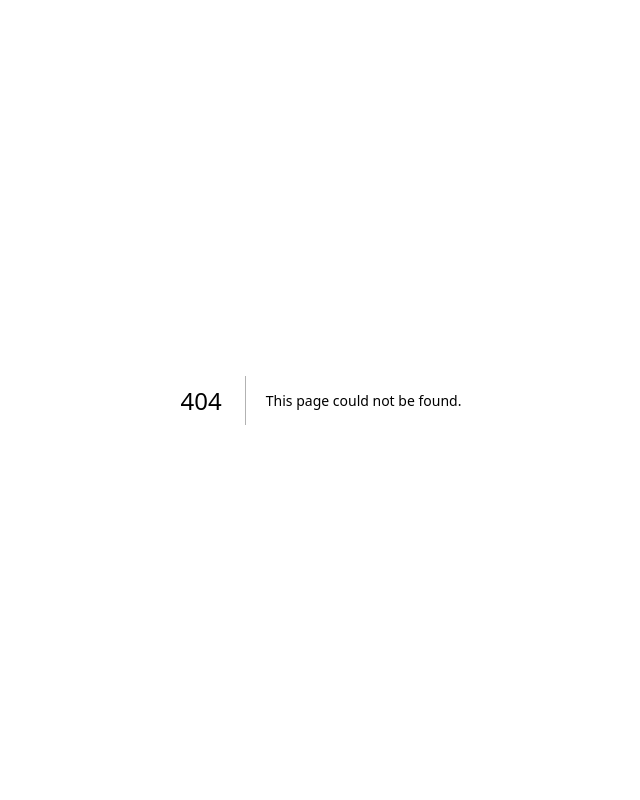
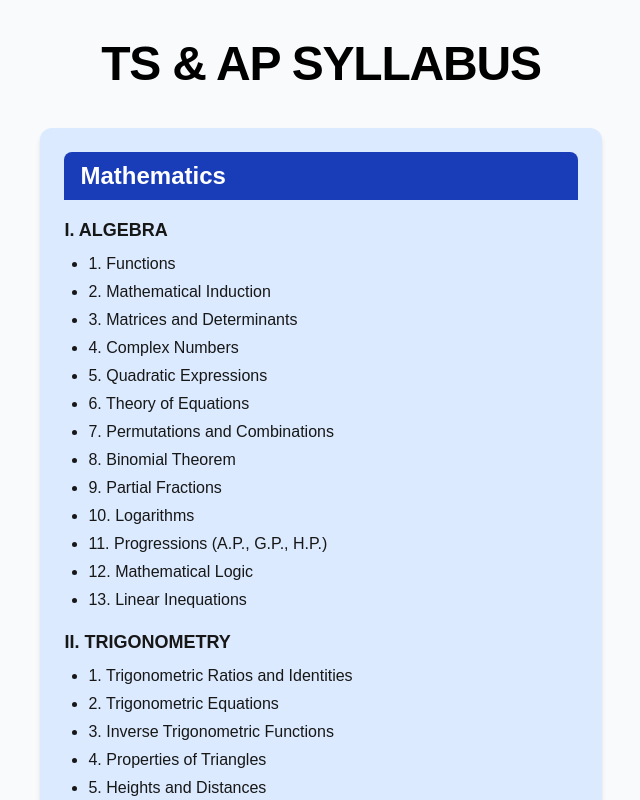
Before and after one commit to vikasjakkula/recall, a Next.js app: page /syllabus in a window 1280 px wide. Before the commit this address had no page. Shown: the top 800 px of the page, without its empty margins (319-959 px from the left). Built offline with nearby package versions, Linux system fonts and the light colour scheme.

Commit message:
all fixed

```diff
--- a/app/globals.css
+++ b/app/globals.css
@@ -33,3 +33,19 @@ body {
   color: var(--foreground);
   font-family: Arial, Helvetica, sans-serif;
 }
+
+/* Syllabus page custom styles */
+@media (max-width: 768px) {
+  .syllabus-card {
+    padding: 1rem !important;
+  }
+}
+
+.syllabus-card ul {
+  margin-bottom: 0.5rem;
+}
+
+.syllabus-card li {
+  font-size: 1rem;
+  line-height: 1.5;
+}
--- a/app/page.tsx
+++ b/app/page.tsx
@@ -113,7 +113,7 @@ export default function Home() {
         <nav className="hidden md:flex items-center gap-8">
           <a href="#features" className="text-gray-600 hover:text-blue-600">Features</a>
           <a href="#test-series" className="text-gray-600 hover:text-blue-600">Test Series</a>
-          <a href="#syllabus" className="text-gray-600 hover:text-blue-600">Syllabus</a>
+          <Link href="/syllabus" className="text-gray-600 hover:text-blue-600">Syllabus</Link>
           <a href="#marks-vs-rank" className="text-gray-600 hover:text-blue-600">Cutoff's</a>
           <a href="#pricing" className="text-gray-600 hover:text-blue-600">Pricing</a>
           <Link href="/recall" className="bg-blue-600 text-white px-4 py-2 rounded-md hover:bg-blue-700 transition">Recall</Link>
--- /dev/null
+++ b/app/syllabus/layout.tsx
@@ -0,0 +1,9 @@
+import React from "react";
+
+export default function SyllabusLayout({ children }: { children: React.ReactNode }) {
+  return (
+    <section className="w-full min-h-screen flex flex-col items-center justify-start bg-gray-50">
+      {children}
+    </section>
+  );
+}
--- /dev/null
+++ b/app/syllabus/page.tsx
@@ -0,0 +1,219 @@
+"use client";
+import React from "react";
+
+const mathTopics = [
+  {
+    title: "I. ALGEBRA",
+    topics: [
+      "1. Functions",
+      "2. Mathematical Induction",
+      "3. Matrices and Determinants",
+      "4. Complex Numbers",
+      "5. Quadratic Expressions",
+      "6. Theory of Equations",
+      "7. Permutations and Combinations",
+      "8. Binomial Theorem",
+      "9. Partial Fractions",
+      "10. Logarithms",
+      "11. Progressions (A.P., G.P., H.P.)",
+      "12. Mathematical Logic",
+      "13. Linear Inequations"
+    ]
+  },
+  {
+    title: "II. TRIGONOMETRY",
+    topics: [
+      "1. Trigonometric Ratios and Identities",
+      "2. Trigonometric Equations",
+      "3. Inverse Trigonometric Functions",
+      "4. Properties of Triangles",
+      "5. Heights and Distances",
+      "6. Hyperbolic Functions"
+    ]
+  },
+  {
+    title: "III. VECTOR ALGEBRA",
+    topics: [
+      "1. Addition of Vectors",
+      "2. Product of Vectors"
+    ]
+  },
+  {
+    title: "IV. GEOMETRY",
+    topics: [
+      "1. Locus",
+      "2. Transformation of Axes",
+      "3. Straight Lines",
+      "4. Pair of Straight Lines",
+      "5. Circles",
+      "6. System of Circles",
+      "7. Parabola",
+      "8. Ellipse",
+      "9. Hyperbola",
+      "10. Three Dimensional Coordinates",
+      "11. Direction Cosines and Ratios",
+      "12. Plane",
+      "13. Straight Line in 3D",
+      "14. Sphere"
+    ]
+  },
+  {
+    title: "V. CALCULUS",
+    topics: [
+      "1. Limits and Continuity",
+      "2. Differentiation",
+      "3. Applications of Derivatives",
+      "4. Integration",
+      "5. Definite Integrals",
+      "6. Differential Equations"
+    ]
+  }
+];
+
+const physicsTopics = [
+  {
+    title: "I. PHYSICAL WORLD",
+    topics: [
+      "1. Units and Measurements",
+      "2. Motion in a Straight Line",
+      "3. Motion in a Plane",
+      "4. Laws of Motion",
+      "5. Work, Energy and Power",
+      "6. Systems of Particles and Rotational Motion",
+      "7. Oscillations",
+      "8. Gravitation",
+      "9. Mechanical Properties of Solids",
+      "10. Mechanical Properties of Fluids",
+      "11. Thermal Properties of Matter",
+      "12. Thermodynamics",
+      "13. Kinetic Theory",
+      "14. Waves"
+    ]
+  },
+  {
+    title: "II. ELECTRICITY AND MAGNETISM",
+    topics: [
+      "1. Electric Charges and Fields",
+      "2. Electrostatic Potential and Capacitance",
+      "3. Current Electricity",
+      "4. Moving Charges and Magnetism",
+      "5. Magnetism and Matter",
+      "6. Electromagnetic Induction",
+      "7. Alternating Current",
+      "8. Electromagnetic Waves"
+    ]
+  },
+  {
+    title: "III. OPTICS AND MODERN PHYSICS",
+    topics: [
+      "1. Ray Optics and Optical Instruments",
+      "2. Wave Optics",
+      "3. Dual Nature of Radiation and Matter",
+      "4. Atoms",
+      "5. Nuclei",
+      "6. Semiconductor Electronics: Materials, Devices and Simple Circuits"
+    ]
+  }
+];
+
+const chemistryTopics = [
+  {
+    title: "I. PHYSICAL CHEMISTRY",
+    topics: [
+      "1. Atomic Structure",
+      "2. Classification of Elements and Periodicity in Properties",
+      "3. Chemical Bonding and Molecular Structure",
+      "4. States of Matter: Gases and Liquids",
+      "5. Stoichiometry",
+      "6. Thermodynamics",
+      "7. Chemical Equilibrium and Acids-Bases",
+      "8. Solid State",
+      "9. Solutions",
+      "10. Electrochemistry",
+      "11. Chemical Kinetics",
+      "12. Surface Chemistry"
+    ]
+  },
+  {
+    title: "II. INORGANIC CHEMISTRY",
+    topics: [
+      "1. Hydrogen and its Compounds",
+      "2. s-Block Elements (Alkali and Alkaline Earth Metals)",
+      "3. p-Block Elements",
+      "4. d and f Block Elements",
+      "5. Coordination Compounds",
+      "6. Environmental Chemistry"
+    ]
+  },
+  {
+    title: "III. ORGANIC CHEMISTRY",
+    topics: [
+      "1. General Principles of Organic Chemistry",
+      "2. Hydrocarbons",
+      "3. Haloalkanes and Haloarenes",
+      "4. Alcohols, Phenols and Ethers",
+      "5. Aldehydes, Ketones and Carboxylic Acids",
+      "6. Organic Compounds containing Nitrogen",
+      "7. Polymers",
+      "8. Biomolecules",
+      "9. Chemistry in Everyday Life"
+    ]
+  }
+];
+
+const cardStyles = {
+  math: {
+    bg: "bg-blue-100",
+    header: "bg-blue-800 text-white"
+  },
+  physics: {
+    bg: "bg-yellow-100",
+    header: "bg-yellow-800 text-white"
+  },
+  chemistry: {
+    bg: "bg-green-100",
+    header: "bg-green-800 text-white"
+  }
+};
+
+type SyllabusSection = {
+  title: string;
+  topics: string[];
+};
+
+type SyllabusCardProps = {
+  subject: string;
+  topics: SyllabusSection[];
+  color: keyof typeof cardStyles;
+};
+
+function SyllabusCard({ subject, topics, color }: SyllabusCardProps) {
+  return (
+    <div className={`syllabus-card rounded-xl shadow-md p-6 mb-8 mx-auto ${cardStyles[color].bg}`} style={{ maxWidth: '700px', width: '100%' }}>
+      <div className={`text-2xl font-bold px-4 py-2 rounded-t-lg mb-4 ${cardStyles[color].header}`}>{subject}</div>
+      {topics.map((section: SyllabusSection, idx: number) => (
+        <div key={section.title} className="mb-4">
+          <div className="font-semibold text-lg mb-2">{section.title}</div>
+          <ul className="list-disc pl-6 space-y-1">
+            {section.topics.map((topic: string, i: number) => (
+              <li key={i}>{topic}</li>
+            ))}
+          </ul>
+        </div>
+      ))}
+    </div>
+  );
+}
+
+export default function SyllabusPage() {
+  return (
+    <div className="min-h-screen bg-gray-50 py-10 px-2 md:px-0">
+      <div className="max-w-3xl mx-auto">
+        <h1 className="text-4xl md:text-5xl font-extrabold text-black mb-10 text-center tracking-tight">TS & AP SYLLABUS</h1>
+        <SyllabusCard subject="Mathematics" topics={mathTopics} color="math" />
+        <SyllabusCard subject="Physics" topics={physicsTopics} color="physics" />
+        <SyllabusCard subject="Chemistry" topics={chemistryTopics} color="chemistry" />
+      </div>
+    </div>
+  );
+}
--- a/app/test/take/page.tsx
+++ b/app/test/take/page.tsx
@@ -28,7 +28,7 @@ import { getTestData, submitTest } from '@/utils/test';
 
 // For rendering LaTeX equations
 import 'katex/dist/katex.min.css';
-import { InlineMath, BlockMath } from 'react-katex';
+import { MathJax, MathJaxContext } from 'better-react-mathjax';
 
 const inter = Inter({ subsets: ['latin'] });
 
@@ -325,7 +325,7 @@ export default function TestPage() {
       // Very basic LaTeX handling - actual implementation would be more sophisticated
       return processedHtml.split('$').map((part, index) => {
         if (index % 2 === 1) {
-          return <InlineMath key={index} math={part} />;
+          return <MathJax inline key={index}>{part}</MathJax>;
         }
         return <span key={index} dangerouslySetInnerHTML={{ __html: part }} />;
       });
@@ -385,6 +385,7 @@ export default function TestPage() {
   }
 
   return (
+    <MathJaxContext>
       <div className="flex flex-col md:flex-row min-h-screen w-full">
         {/* Sidebar: make collapsible/overlay on mobile */}
         {isSidebarOpen && (
@@ -678,5 +679,6 @@ export default function TestPage() {
           </div>
         </main>
       </div>
+    </MathJaxContext>
   );
 }
```
Also changed, not shown: package.json (+2 -6 lines), 1 other file (tests, documents, lock files or other folders). Lines whose indentation alone changed are shown as unchanged.
